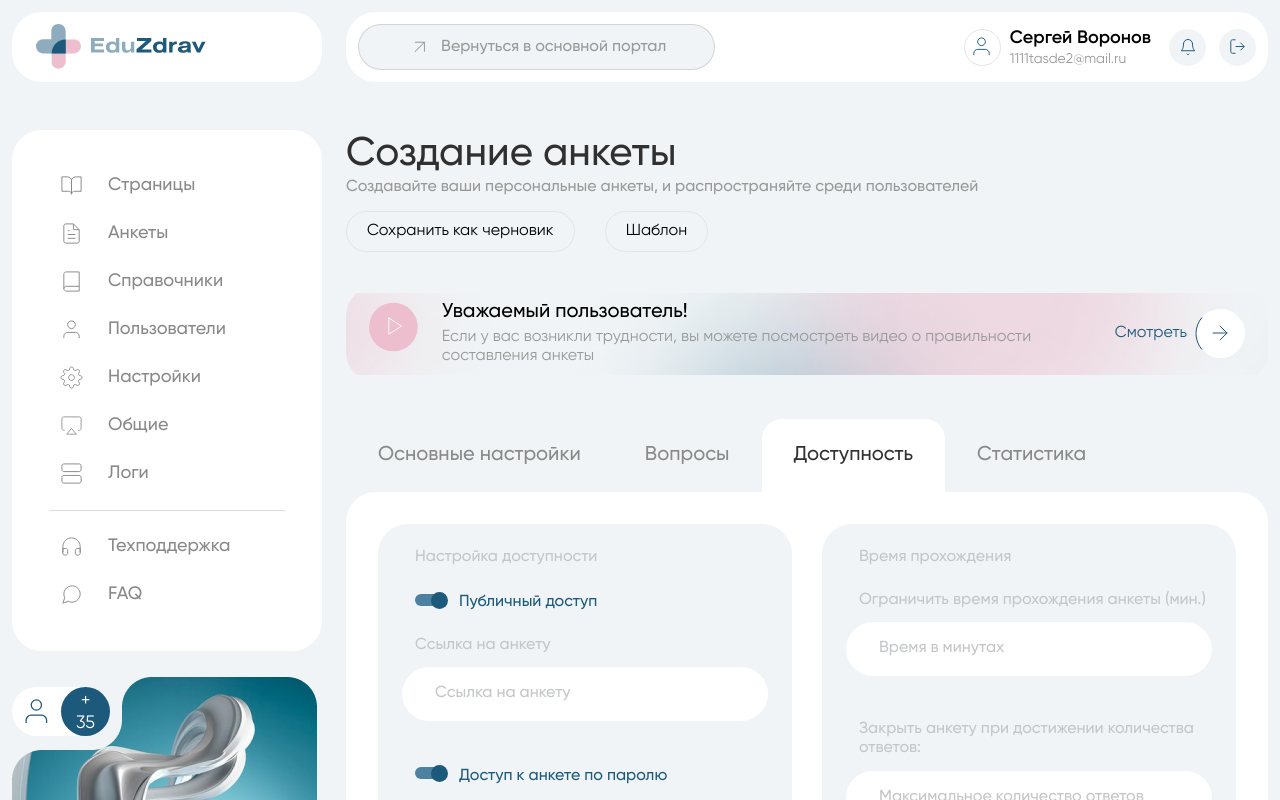
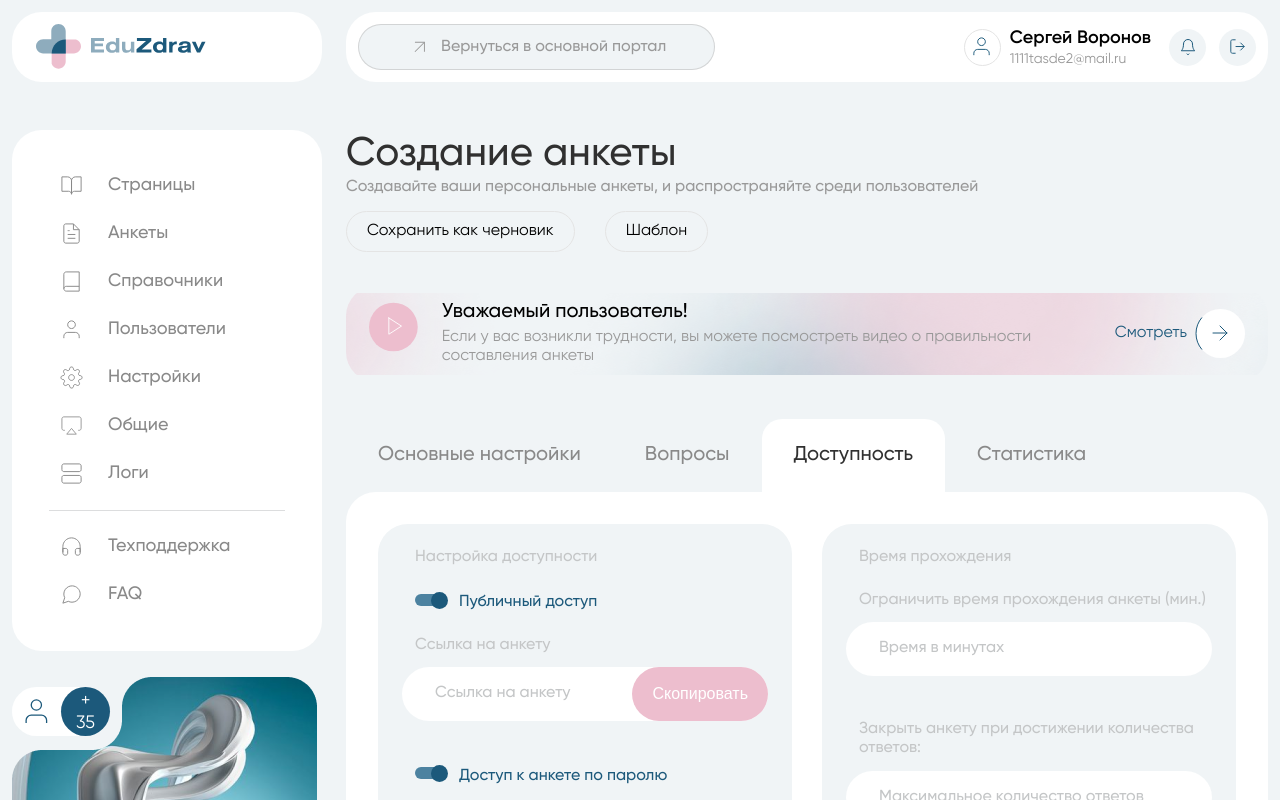
Before and after one commit to katie-soft/medanketa, a React (Create React App) app: page /create-questionary in a window 1280 px wide. Both pictures are taken after a click on the item "Доступность". Shown: the top 800 px of the page. Built offline with nearby package versions, Linux system fonts and the light colour scheme.

Commit message:
feat: add copy button to input

```diff
--- a/src/pages/CreateQuestionary/Availability/Availability.jsx
+++ b/src/pages/CreateQuestionary/Availability/Availability.jsx
@@ -26,6 +26,7 @@ const Availability = () => {
             placeholder="Ссылка на анкету"
             value={link}
             onChange={(e) => setLink(e.target.value)}
+            hasCopyButton={true}
           />
         </div>
         <div className="card-wrapper-content">
@@ -37,6 +38,7 @@ const Availability = () => {
             placeholder="Пароль для доступа к анкете"
             value={password}
             onChange={(e) => setPassword(e.target.value)}
+            hasCopyButton={true}
           />
           <ToggleButtonUI text="Доступ только авторизованным пользователям" isActive={true} />
         </div>
--- a/src/ui/InputUI/index.js
+++ b/src/ui/InputUI/index.js
@@ -1,7 +1,7 @@
 import React, { useState } from 'react';
 import './inputUI.scss';
 
-const InputUI = ({ value, onChange, placeholder, type = 'text', classN = '', id }) => {
+const InputUI = ({ value, onChange, placeholder, type = 'text', classN = '', id, hasCopyButton = false }) => {
   const [visited, setVisited] = useState(false);
 
   const onChangeinp = (e) => {
@@ -28,6 +28,11 @@ const InputUI = ({ value, onChange, placeholder, type = 'text', classN = '', id
         placeholder={placeholder}
         className={`${classN} ${visited || value ? 'visited' : ''}`}
       />
+      {hasCopyButton && (
+        <button className="input-copy-button" onClick={() => navigator.clipboard.writeText(value)}>
+          Скопировать
+        </button>
+      )}
       {/* {error && <span className="error-message">{error}</span>} */}
     </div>
   );
--- a/src/ui/InputUI/inputUI.scss
+++ b/src/ui/InputUI/inputUI.scss
@@ -4,6 +4,7 @@ $border-color: #c4c6c7;
 $error-color: #dc3545;
 
 .input-group {
+  position: relative;
   label {
     display: block;
     margin-bottom: 4px;
@@ -47,6 +48,21 @@ $error-color: #dc3545;
     font-size: 12px;
     margin-top: 4px;
   }
+
+  .input-copy-button {
+    position: absolute;
+    right: 0;
+    top: 0;
+    bottom: 0;
+    border-radius: $border-radius;
+    background-color: $alert-color;
+    border: none;
+    padding: 15px 20px;
+    font-size: 16px;
+    font-weight: 500;
+    color: $light-color;
+    cursor: pointer;
+  }
 }
 .visited {
   border: 1px solid $border-color !important;
```
